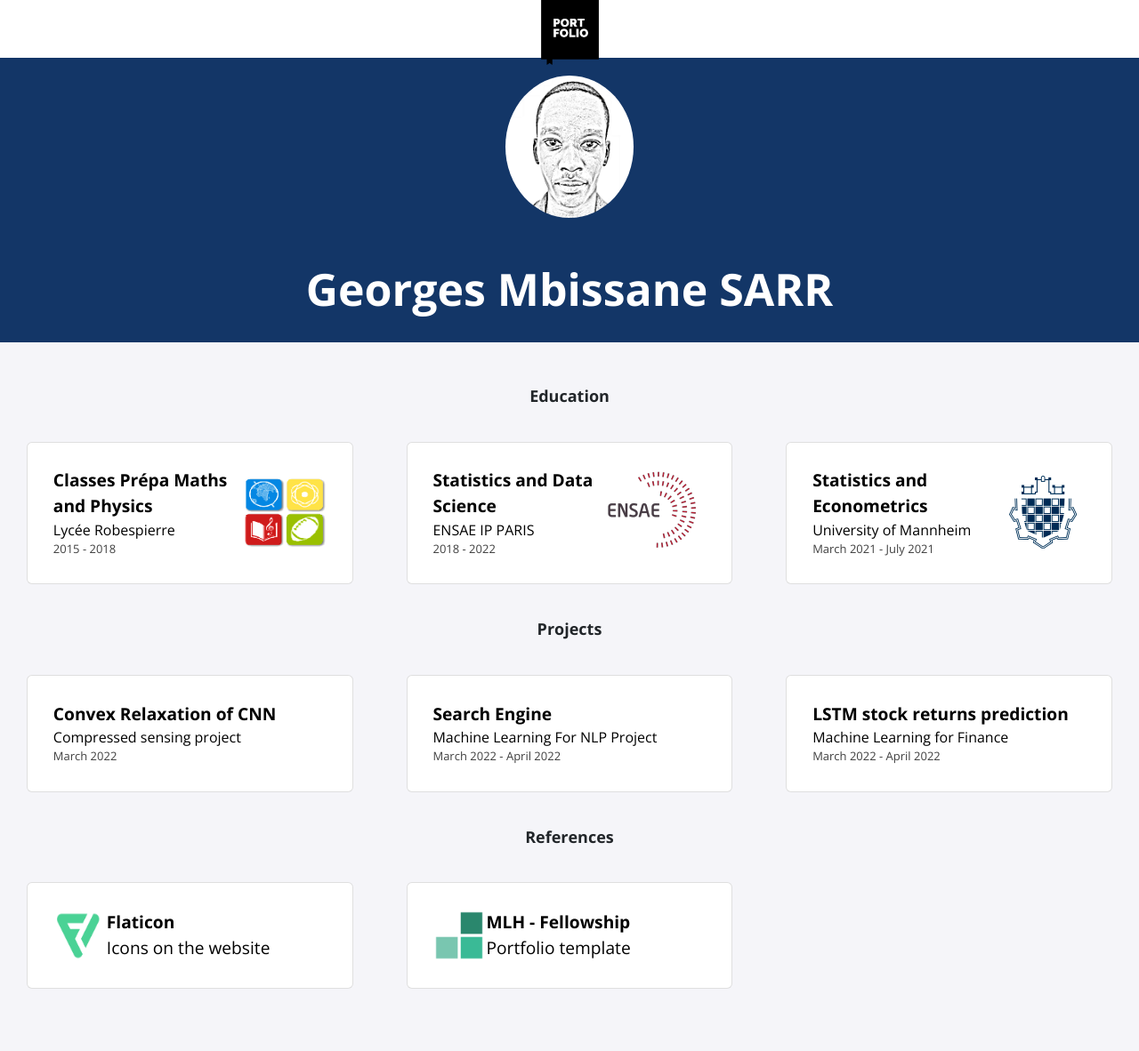
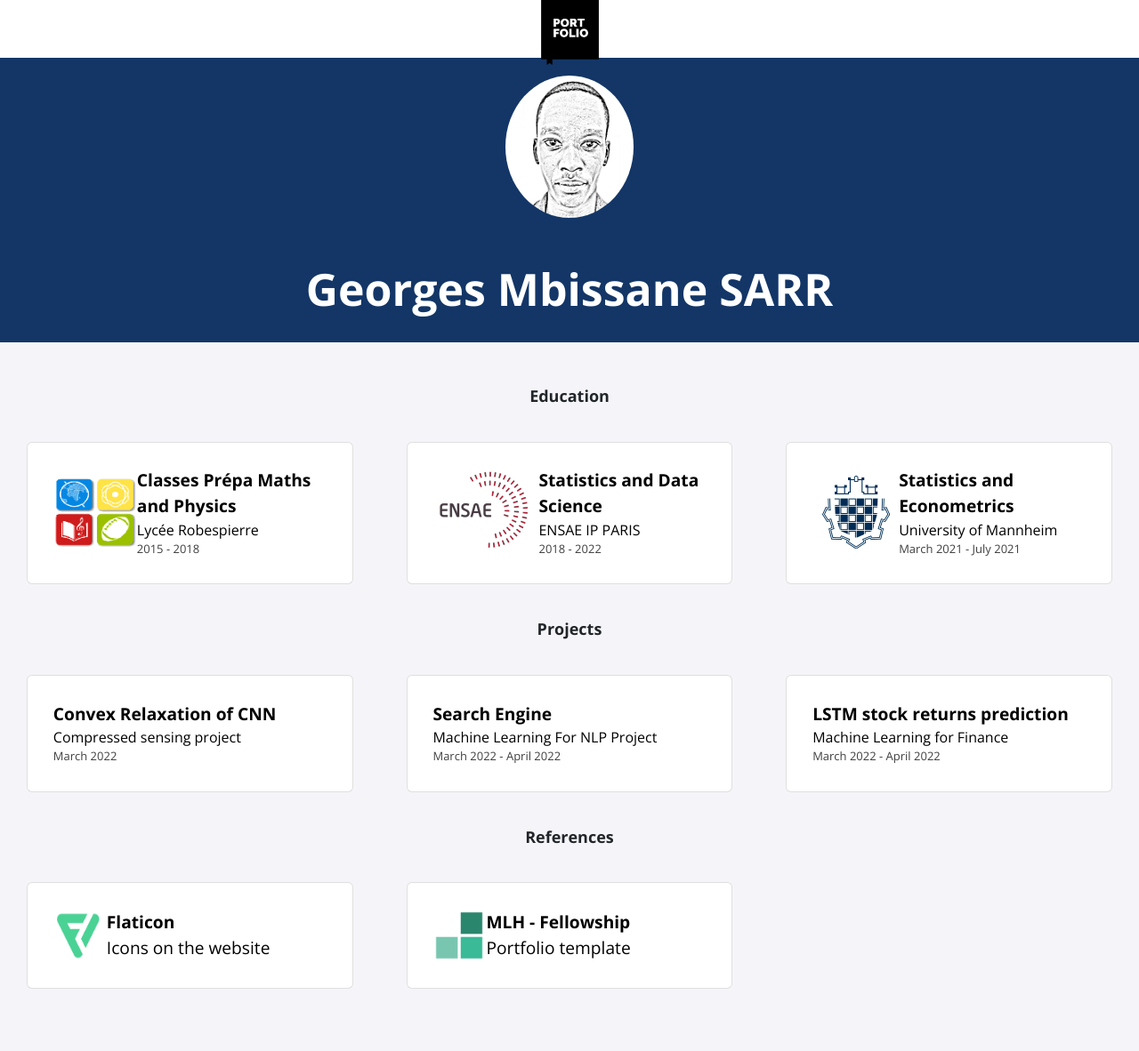
Before and after one commit to geosarr/geosarr.github.io, a Jekyll site: the page built from index.html, in a window 1280 px wide. Shown: the whole page at 89% size. Built offline with Jekyll 4.4.1, drawn with Linux system fonts in a browser that asks for light colours; nearby versions of some CDN libraries.

Commit message:
logo from right to left

```diff
--- a/_includes/education.html
+++ b/_includes/education.html
@@ -7,12 +7,12 @@
   <a>
   {% endif %}
     <div class="card">
+      <img src="./assets/img/education/{{item.logo}}">
       <div class="info">
         <p class="title">{{ item.course }}</p>
         <p class="location">{{ item.institute }}</p>
         <p class="dates">{{ item.dates }}</p>
       </div>
-      <img src="./assets/img/education/{{item.logo}}">
     </div>
   </a>
   {% endfor %}
```
